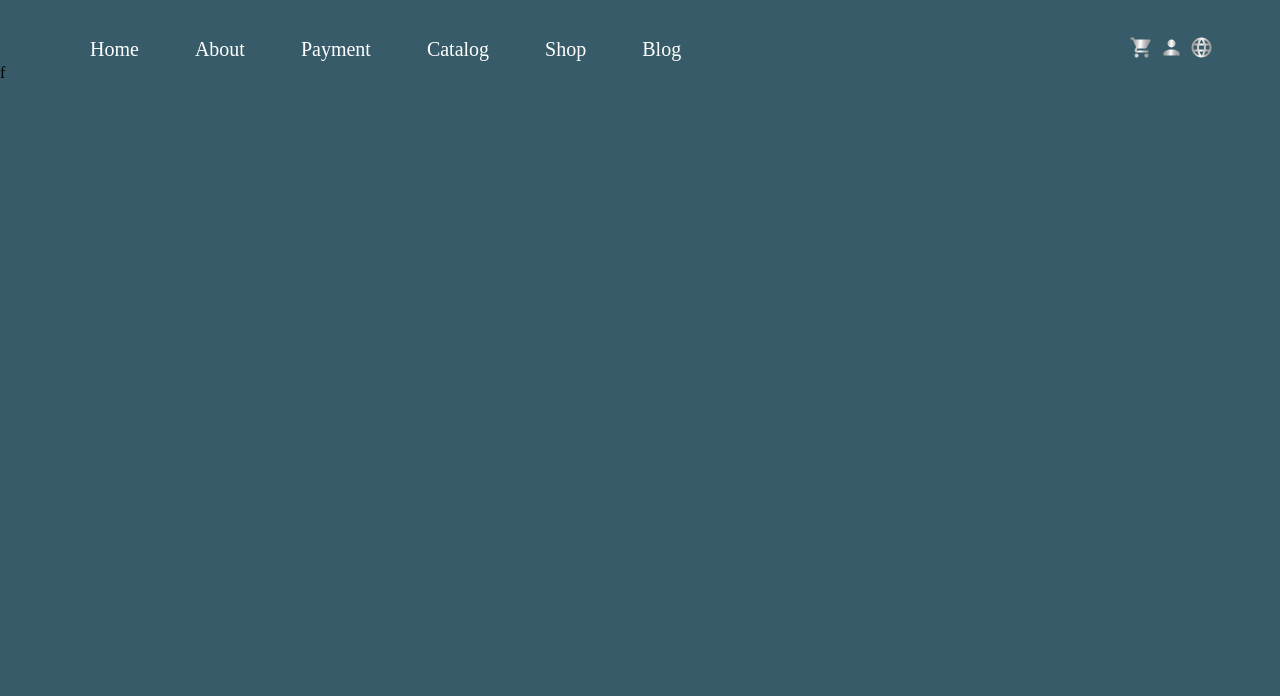
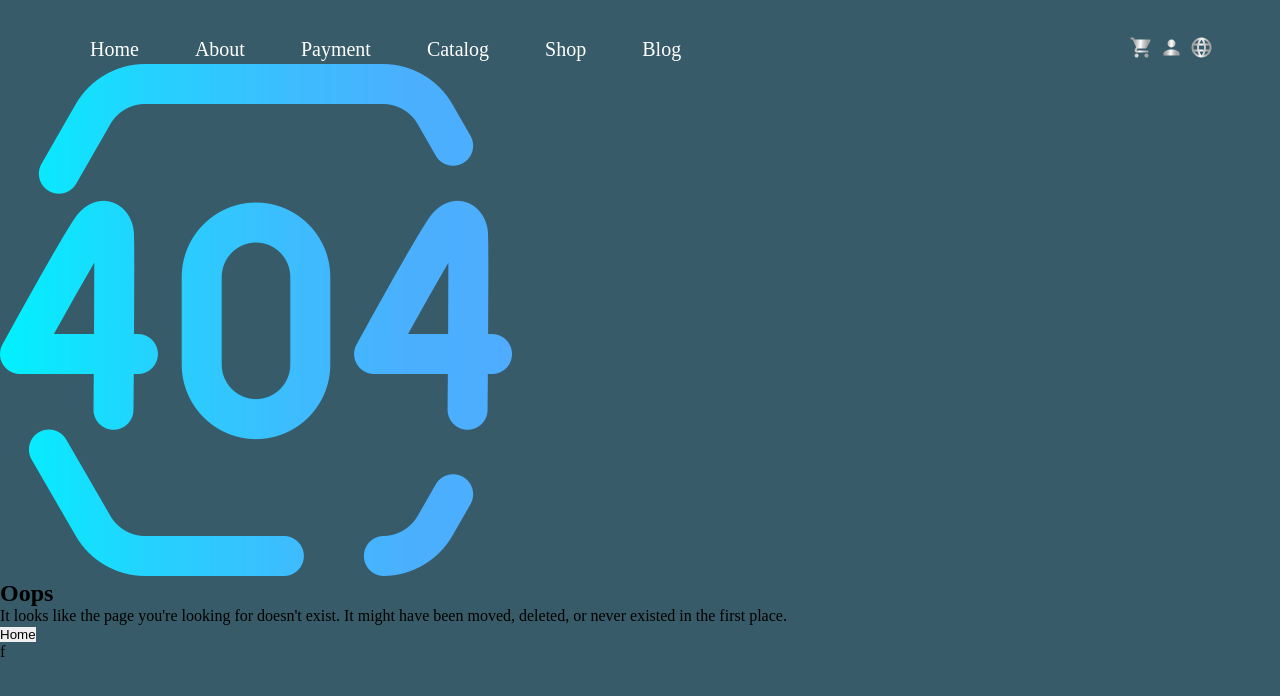
Before and after one commit to KiwiScreams/Bed-Linen-Online-Shop, a React (Vite) app: page /about in a window 1280 px wide. Shown: the top 696 px of the page. Built offline with nearby package versions, Linux system fonts and the light colour scheme.

Commit message:
not found page

```diff
--- a/src/pages/not found/NotFound.jsx
+++ b/src/pages/not found/NotFound.jsx
@@ -1,10 +1,18 @@
 import "./NotFound.css";
+import errorImage from "../../assets/img/404-error.png";
 const NotFound = () => {
-    return (
-        <>
-
-        </>
-     );
-}
+  return (
+    <>
+      <section className="not-found-page">
+        <div className="image-container">
+          <img src={errorImage} alt="" />
+        </div>
+        <h2>Oops</h2>
+        <p>It looks like the page you're looking for doesn't exist. It might have been moved, deleted, or never existed in the first place.</p>
+        <button>Home</button>
+      </section>
+    </>
+  );
+};
 
 export default NotFound;
```
Also changed, not shown: src/assets/img/404-error.png (added).
